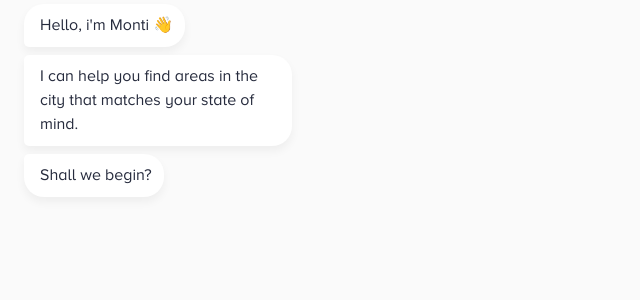
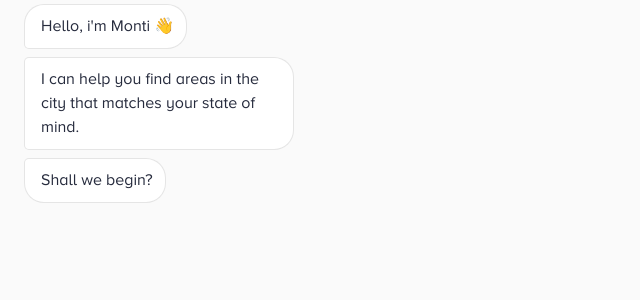
Before and after one commit to hellomonti/app, a React (Create React App) app: page / in a window 1280 px wide. Shown: the top 300 px of the page, without its empty margins (0-640 px from the left). Built offline with nearby package versions, Linux system fonts and the light colour scheme.

Commit message:
43 - Added new styling for monti chatbubbles

```diff
--- a/src/Components/ChatBubble/ChatBubble.css
+++ b/src/Components/ChatBubble/ChatBubble.css
@@ -5,7 +5,7 @@ p {
   font-family: Proxima Nova;
 }
 
-monti-container{
+.monti-container{
   width: 100%;
   display: block;
 }
@@ -45,9 +45,9 @@ monti-container{
   margin: 4px auto 4px 24px; /*Lav plads til Monti*/
   padding: 9px 12px 10px 16px;
   background-color: #ffffff;
-  box-shadow: 0 5px 10px 0 rgba(0, 0, 0, 0.05);
+  /* box-shadow: 0 5px 10px 0 rgba(0, 0, 0, 0.05); */
   border-radius: 5px 20px 20px 5px;
-
+  border: solid 1px rgba(0, 0, 0, 0.1);
   animation: 0.3s ease-out 0s 1 montiBubbleAnimation;
 
   color: #262b3d;
```
